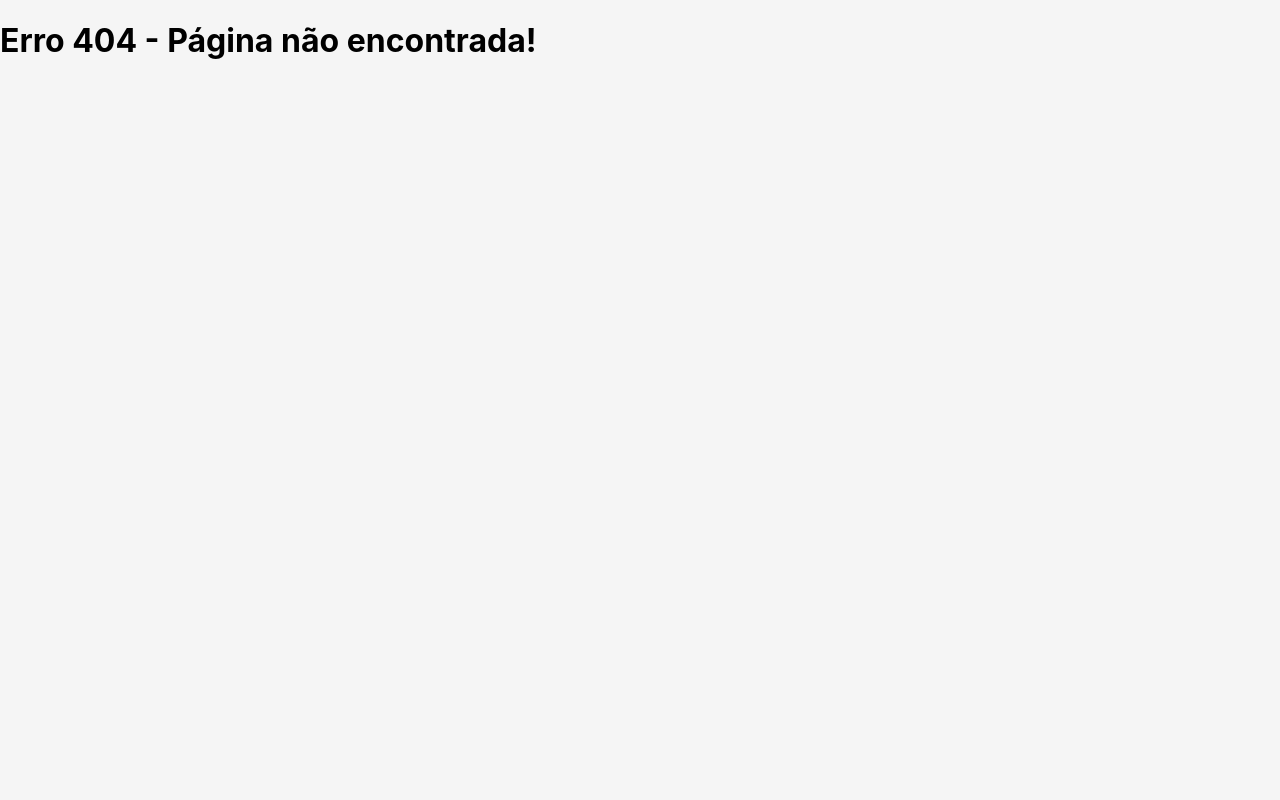
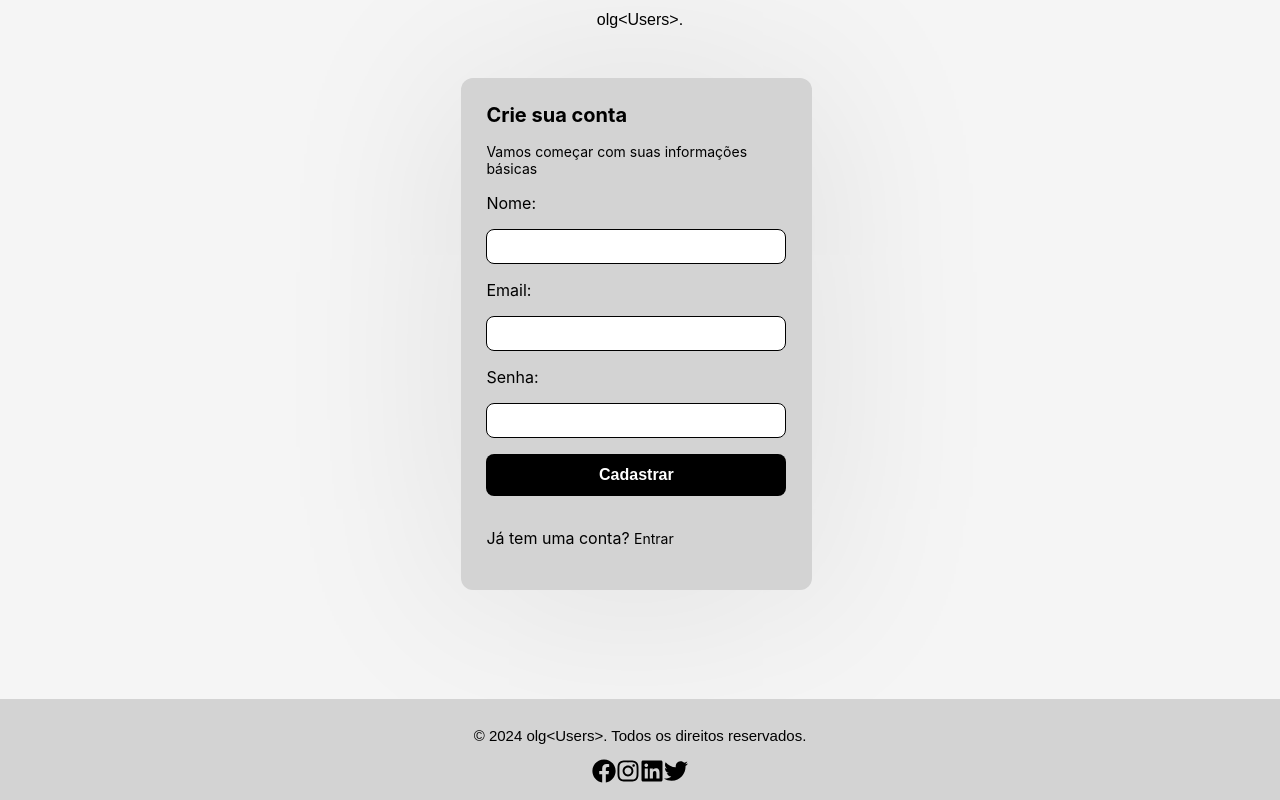
Before and after one commit to olegariobru/olgr-users, a React (Create React App) app in the folder frontEND/: page /cadastro in a window 1280 px wide. Before the commit this address had no page. Built offline with nearby package versions, Linux system fonts and the light colour scheme; a web font is replaced by a local one.

Commit message:
footer e demais detalhes

```diff
--- a/frontEND/package.json
+++ b/frontEND/package.json
@@ -10,6 +10,7 @@
     "framer-motion": "^12.23.12",
     "react": "^19.1.1",
     "react-dom": "^19.1.1",
+    "react-icons": "^5.5.0",
     "react-router-dom": "^7.7.1",
     "react-scripts": "5.0.1",
     "web-vitals": "^2.1.4"
--- a/frontEND/src/App.js
+++ b/frontEND/src/App.js
@@ -3,8 +3,9 @@ import { BrowserRouter as Router, Routes, Route, useLocation } from 'react-route
 import LoginPrin from './paginas/login'
 import EsqueceuSenha from './paginas/forgotPass';
 import TelaDeEntrada from './paginas/telaEntrada';
+import Cadastro from './paginas/cadastro';
+import Footer from './paginas/footer';
 import { AnimatePresence } from 'framer-motion'
-
 
 function AnimatedRoutes(){
   const location = useLocation();
@@ -15,16 +16,24 @@ function AnimatedRoutes(){
         <Route path="/" element={<TelaDeEntrada/>}/>
         <Route path="/Login" element={<LoginPrin/>}/>
         <Route path="/forgotPass" element={<EsqueceuSenha/>}/>
+        <Route path="/cadastro" element={<Cadastro/>}/>
         <Route path="*" element={<h1>Erro 404 - Página não encontrada!</h1>}/>
       </Routes>
     </AnimatePresence>
+
+
   )
 }
 
 function App() {
   return (
     <Router>
-      <AnimatedRoutes/>
+      <div className="App" style={{ minHeight: "100vh", display: "flex", flexDirection: "column" }}>
+        <div style={{ flex: 1 }}>
+          <AnimatedRoutes/>
+        </div>
+        <Footer />
+      </div>
     </Router>
 
   );
--- /dev/null
+++ b/frontEND/src/paginas/cadastro/cadastro.module.css
@@ -0,0 +1,84 @@
+.cadHeader{
+    display: flex;
+    justify-content: center;
+}
+
+.cadHeader h1{
+    color: var(--cor-primaria);
+    padding: 0;
+    font-family: var(--fonte-principal);
+    font-weight: 300;
+    font-size: medium;
+    cursor: default;
+}
+.cadForm{
+    display: flex;
+    flex-direction: column;
+    gap: 16px;
+    padding: 2%;
+    background: var(--detalhe2);
+    border-radius: 12px;
+    box-shadow: 0 4px 12pc rgba(0, 0, 0, 0.1);
+    width: 300px;
+    margin: 3% 0 0 36%;
+}
+.cadTit{
+    font-size: 20px;
+    color: var(--cor-preta);
+    margin: 0;
+    padding: 0%;
+}
+.cadSubTit{
+    font-size: 14px;
+    color: var(--cor-preta);
+    margin: 0;
+    padding: 0%;
+}
+.inputCad {
+    padding: 3%;
+    border: 1px solid var(--cor-preta);
+    border-radius: 8px;
+    outline: none;
+    transition: border-color 0.3s
+}
+
+.btnCad{
+    padding: 12px;
+    background-color: var(--cor-preta);
+    color: var(--cor-branca);
+    border: none;
+    border-radius: 8px;
+    cursor: pointer;
+    font-size: 16px;
+    font-weight: 600;
+    transition: background-color 0.3s;
+}
+.btnCad:hover {
+    background-color: var(--cor-primaria);
+}
+.btnCad:active {
+    background-color: var(--cor-primaria-escura);
+}
+.inputCad:focus {
+    border-color: var(--cor-primaria);
+}
+.inputCad::placeholder {
+    color: var(--cor-cinza);
+    font-size: 14px;
+
+}
+
+.cadLink{
+    font-size: 14px;
+    color: var(--cor-preta);
+    text-align: center;
+    text-decoration: none;
+    margin-top: 8px;
+    transition: color 0.3s;
+}
+
+.cadLink:hover {
+    color: var(--cor-primaria);
+    text-decoration: none;
+    color: var(--cor-branca);
+}
--- /dev/null
+++ b/frontEND/src/paginas/cadastro/index.js
@@ -0,0 +1,36 @@
+import { motion } from 'framer-motion';
+import styles from './cadastro.module.css';
+import React from 'react';
+
+export default function Cadastro() {
+    return (
+        <motion.div
+            initial={{ opacity: 0, y: 20}}
+            animate={{ opacity: 1, y: 0}}
+            exit={{ opacity: 0, y: -20}}
+            transition={{ duration: 0.5}}
+        >
+            <div className={styles.cadHeader}>
+                <h1>olg&lt;Users&gt;.</h1>
+            </div>
+            <div className={styles.container}>
+
+                <form className={styles.cadForm}>
+                    <h1 className={styles.cadTit}>Crie sua conta</h1>
+                    <p className={styles.cadSubTit}>Vamos começar com suas informações básicas</p>
+                    <label htmlFor="nome">Nome:</label>
+                    <input className={styles.inputCad} type="text" id="nome" name="nome" required />
+                    <label htmlFor="email">Email:</label>
+                    <input className={styles.inputCad} type="email" id="email" name="email" required />
+                    <label htmlFor="senha">Senha:</label>
+                    <input className={styles.inputCad} type="password" id="senha" name="senha" required />
+                    <button className={styles.btnCad} type="submit">Cadastrar</button>
+                    <div className={styles.divisor}>
+                        <p className={styles.cadRod}>Já tem uma conta? <a href="/login" className={styles.cadLink}>Entrar</a></p>
+                    </div>
+                </form>
+
+            </div>
+        </motion.div>
+    );
+}
--- /dev/null
+++ b/frontEND/src/paginas/footer/footer.module.css
@@ -0,0 +1,19 @@
+.footer {
+  background-color: var(--detalhe2);
+  color: var(--cor-preta);
+  font-family: var(--fonte-principal);
+  padding: 1%;
+  margin: 4% 0 0 0 ;
+}
+
+.footersite p{
+    text-align: center;
+    font-size: 15px;
+    font-weight: 300;
+}
+
+.redes{
+    text-align: center;
+    justify-content: space-between;
+    margin-top: 10px;
+}
--- /dev/null
+++ b/frontEND/src/paginas/footer/index.js
@@ -0,0 +1,30 @@
+import { FaFacebook, FaInstagram, FaLinkedin, FaTwitter } from "react-icons/fa";
+import styles from './footer.module.css';
+import { motion } from 'framer-motion'
+
+export default function Footer() {
+    return(
+        <motion.div
+            initial={{ opacity: 0, y: 20}}
+            animate={{ opacity: 1, y: 0}}
+            exit={{ opacity: 0, y: -20}}
+            transition={{ duration: 0.5}}
+        >
+
+
+        <footer className={styles.footer}>
+            <div className={styles.footersite}>
+                <p>© 2024 olg&lt;Users&gt;. Todos os direitos reservados.</p>
+            </div>
+
+            <div className={styles.redes}>
+                <a href="https://www.facebook.com" target="_blank" rel="noopener noreferrer"><FaFacebook size={24} color="black" /></a>
+                <a href="https://www.instagram.com" target="_blank" rel="noopener noreferrer"><FaInstagram size={24} color="black" /></a>
+                <a href="https://www.linkedin.com" target="_blank" rel="noopener noreferrer"><FaLinkedin size={24} color="black" /></a>
+                <a href="https://www.twitter.com" target="_blank" rel="noopener noreferrer"><FaTwitter size={24} color="black" /></a>
+            </div>
+        </footer>
+        </motion.div>
+
+    )
+}
--- a/frontEND/src/paginas/telaEntrada/index.js
+++ b/frontEND/src/paginas/telaEntrada/index.js
@@ -8,6 +8,9 @@ export default function Teladeentrada(){
     const navigate = useNavigate();
     const goLogin = () => {
         navigate('/login');
+    };
+    const goCadastro = () => {
+        navigate('/cadastro');
     };
     return(
         <motion.div
@@ -23,7 +26,7 @@ export default function Teladeentrada(){
 
         <div className={styles.buttonHead}>
             <p className={styles.btnEntrar} onClick={goLogin}> Entrar </p>
-            <button className={styles.btnCadastrar}>Cadastrar</button>
+            <button className={styles.btnCadastrar} onClick={goCadastro}>Cadastrar</button>
         </div>
         </div>
 
@@ -34,6 +37,7 @@ export default function Teladeentrada(){
             <p className={styles.slgPriParag}>Seja bem vindo!</p>
         </div>
         </div>
+
         </motion.div>
     )
 }
```
Also changed, not shown: 1 other file (tests, documents, lock files or other folders).
